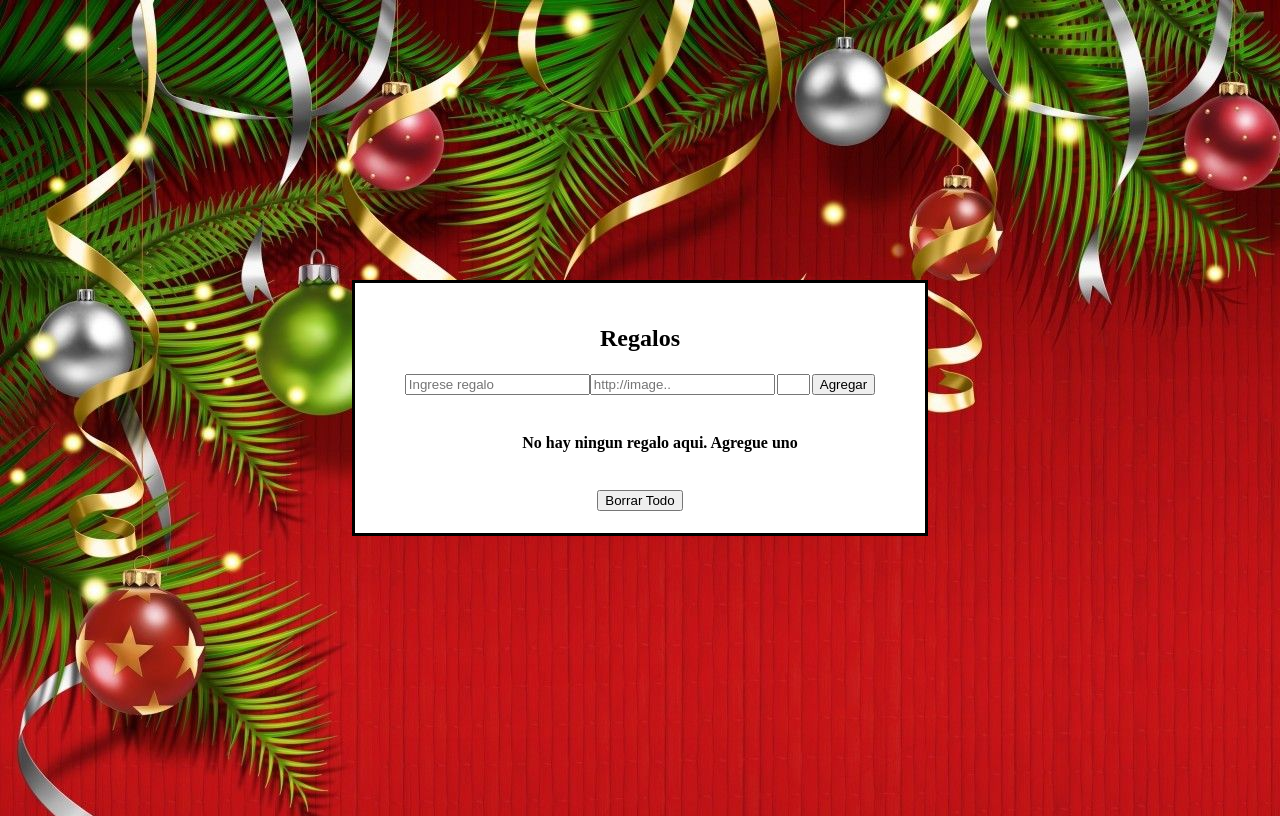
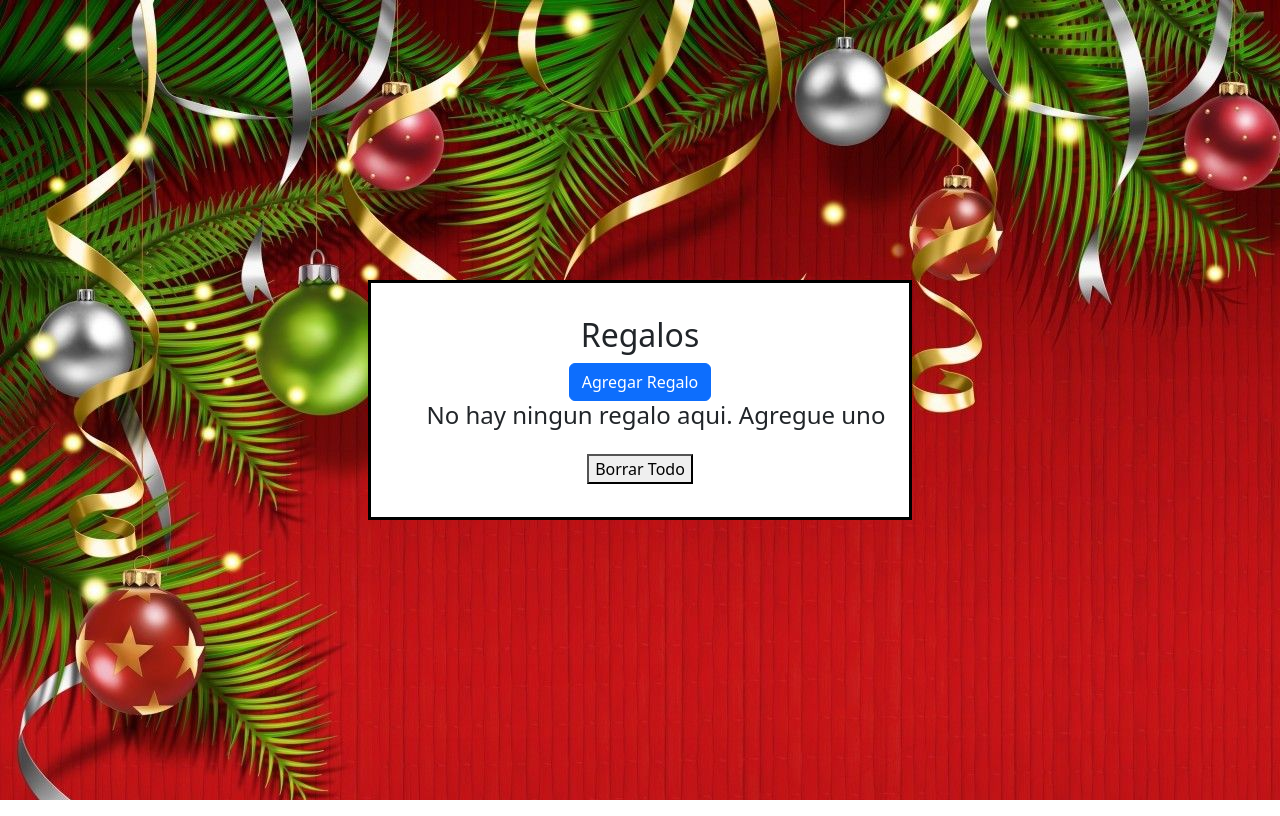
Before and after one commit to HugoRadulovich/adviency, a React (Vite) app: page / in a window 1280 px wide. Built offline with nearby package versions, Linux system fonts and the light colour scheme.

Commit message:
se agrego modal para cargar los regalos

```diff
--- a/index.html
+++ b/index.html
@@ -3,11 +3,14 @@
   <head>
     <meta charset="UTF-8" />
     <link rel="icon" type="image/svg+xml" href="/vite.svg" />
+    <link href="https://cdn.jsdelivr.net/npm/bootstrap@5.3.0-alpha1/dist/css/bootstrap.min.css" rel="stylesheet" integrity="sha384-GLhlTQ8iRABdZLl6O3oVMWSktQOp6b7In1Zl3/Jr59b6EGGoI1aFkw7cmDA6j6gD" crossorigin="anonymous">
     <meta name="viewport" content="width=device-width, initial-scale=1.0" />
     <title>Vite + React</title>
   </head>
   <body>
     <div id="root"></div>
     <script type="module" src="/src/main.jsx"></script>
+
+    <script src="https://cdn.jsdelivr.net/npm/bootstrap@5.3.0-alpha1/dist/js/bootstrap.bundle.min.js" integrity="sha384-w76AqPfDkMBDXo30jS1Sgez6pr3x5MlQ1ZAGC+nuZB+EYdgRZgiwxhTBTkF7CXvN" crossorigin="anonymous"></script>
   </body>
 </html>
--- a/src/AdviencyApp.jsx
+++ b/src/AdviencyApp.jsx
@@ -1,5 +1,6 @@
 
 import React, { useEffect, useReducer } from 'react'
+import { Modal } from './components/Modal'
 import { RegaloAdd } from './components/RegaloAdd'
 import { RegaloList } from './components/RegaloList'
 import { regalosReducer } from './helpers/regalosReducer'
@@ -63,7 +64,14 @@ export const AdviencyApp = () => {
         dispatch(action)
     }
 
+    const handleEditRegalo = (id) => {
+        const action = {
+            type: '[REGALO] Edit Regalo',
 
+        }
+
+        dispatch(action)
+    }
 
 
 
@@ -73,8 +81,8 @@ export const AdviencyApp = () => {
                 <div className="container">
                     <div className="box">
                         <h2>Regalos</h2>
-                        <RegaloAdd onNewRegalo = {handleNewRegalo} regalos={regalos}/>
-                        <RegaloList regalos={regalos} onDelete={handleDeleteRegalo}/>
+                        <Modal handleNewRegalo={handleNewRegalo} regalos={regalos}/>
+                        <RegaloList regalos={regalos} onDelete={handleDeleteRegalo} onEdit={handleEditRegalo}/>
                         <button onClick={handleDeleteTodo}>Borrar Todo</button>
                     </div>
                 </div>
--- /dev/null
+++ b/src/components/Modal.jsx
@@ -0,0 +1,33 @@
+
+import React from 'react'
+import { RegaloAdd } from './RegaloAdd'
+
+export const Modal = ({handleNewRegalo, regalos}) => {
+    return (
+        <>
+               {/* Button trigger modal */}
+            <button type="button" className="btn btn-primary" data-bs-toggle="modal" data-bs-target="#exampleModal">
+                Agregar Regalo
+            </button>
+
+                {/* Modal */}
+            <div className="modal fade" id="exampleModal" tabindex="-1" aria-labelledby="exampleModalLabel" aria-hidden="true">
+            <div className="modal-dialog">
+                <div className="modal-content">
+                <div className="modal-header">
+                    <h1 className="modal-title fs-5" id="exampleModalLabel">Modal title</h1>
+                    <button type="button" className="btn-close" data-bs-dismiss="modal" aria-label="Close"></button>
+                </div>
+                <div className="modal-body">
+                <RegaloAdd onNewRegalo = {handleNewRegalo} regalos={regalos}/>
+                </div>
+                <div className="modal-footer">
+                    <button type="button" className="btn btn-secondary" data-bs-dismiss="modal">Close</button>
+                    <button type="button" className="btn btn-primary">Save changes</button>
+                </div>
+                </div>
+            </div>
+            </div>
+        </>
+    )
+}
--- a/src/components/RegaloAdd.jsx
+++ b/src/components/RegaloAdd.jsx
@@ -1,12 +1,12 @@
-import { regalosReducer } from "../helpers/regalosReducer";
 import { useForm } from "../hooks/useForm";
 
 
 
 export const RegaloAdd = ({onNewRegalo, regalos}) => {
 
-    const {descriptionImg,descriptionCantidad,description,onIpuntChange,onResetForm} = useForm({
+    const {descriptionName,descriptionImg,descriptionCantidad,description,onIpuntChange,onResetForm} = useForm({
         description:'',
+        descriptionName: '',
         descriptionCantidad: '',
         descriptionImg: '',
 
@@ -24,13 +24,13 @@ export const RegaloAdd = ({onNewRegalo, regalos}) => {
             return
         }
 
-        console.log(descriptionImg)
 
         const newRegalo = {
             id: new Date().getTime(),
             description: description,
             img: descriptionImg,
             cantidad: descriptionCantidad,
+            name: descriptionName,
             done: false,
         }
 
@@ -41,6 +41,11 @@ export const RegaloAdd = ({onNewRegalo, regalos}) => {
 
 
     return (
+
+
+
+
+
         <form onSubmit={onFormSubmit}>
                             <input
                                 type='text'
@@ -69,7 +74,14 @@ export const RegaloAdd = ({onNewRegalo, regalos}) => {
                             className="inputNumber"
                             min= '0'
                             max= '100'
-
+                            />
+                             <input
+                                type='text'
+                                className="descriptionName"
+                                placeholder='Ingrese nombre'
+                                name='descriptionName'
+                                value={descriptionName}
+                                onChange={onIpuntChange}
                             />
                             <button>Agregar</button>
                         </form>
--- a/src/components/RegaloList.jsx
+++ b/src/components/RegaloList.jsx
@@ -1,7 +1,7 @@
 
 
 
-export const RegaloList = ({regalos, onDelete}) => {
+export const RegaloList = ({regalos, onDelete, onEdit}) => {
     return (
 
         <>
@@ -14,6 +14,8 @@ export const RegaloList = ({regalos, onDelete}) => {
                         <li key={regalo.id}>
                             <img src={regalo.img} alt="" className="imgRegalo" />
                             {regalo.description} x{regalo.cantidad}
+                            {regalo.name}
+                        <button onClick={() => onEdit(regalo.id)}>E</button>
                         <button className="but" onClick={() => onDelete(regalo.id)}>X</button>
                         </li>
 
--- a/src/helpers/regalosReducer.js
+++ b/src/helpers/regalosReducer.js
@@ -18,6 +18,14 @@ export const regalosReducer = (initialState = [], action) => {
         case '[REGALO] Remove Total':
             return [];
 
+
+        case '[REGALO] Edit Regalo':
+            initialState.find(regalo => {
+                regalo.id === action.payload
+                return action.payload
+            })
+
+
         default:
             return initialState;
     }
--- a/src/styles.css
+++ b/src/styles.css
@@ -5,6 +5,7 @@ body{
 .aa{
    display: flex;
    justify-content: center;
+
 }
 
 .container{
```
